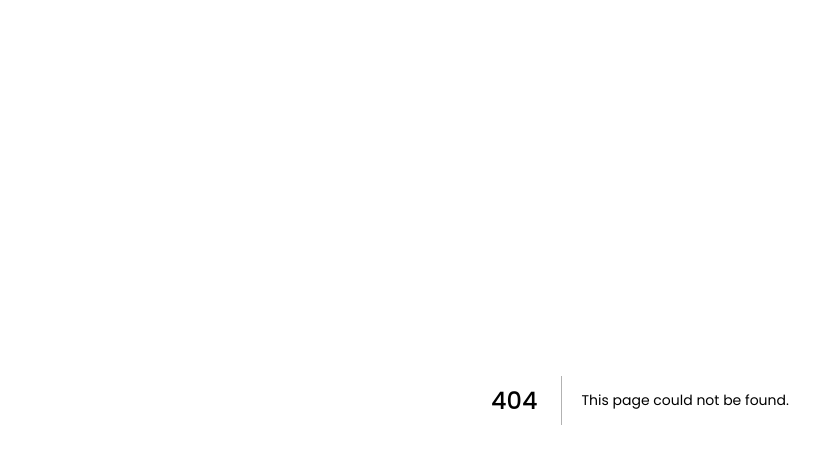
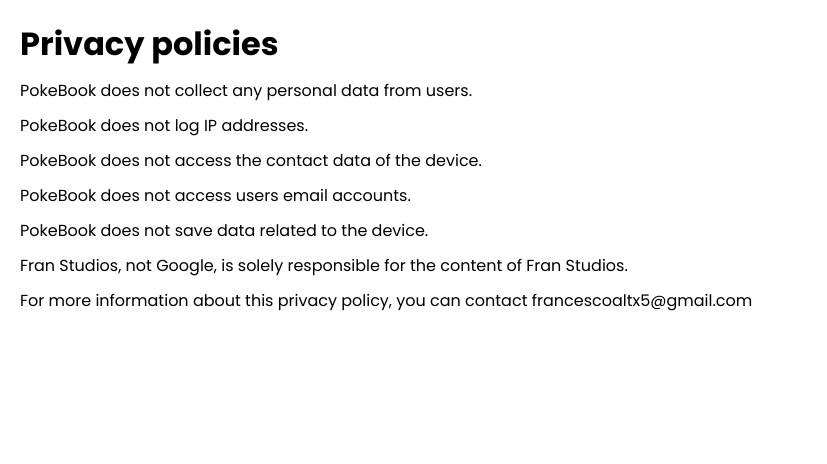
Before and after one commit to francescoalterio/portfolio-nextjs, a Next.js app: page /pokebook in a window 1280 px wide. Before the commit this address had no page. Shown: the top 464 px of the page, without its empty margins (0-827 px from the left). Built offline with nearby package versions, Linux system fonts and the light colour scheme.

Commit message:
add pokebook Privacy policies

```diff
--- /dev/null
+++ b/pages/pokebook.js
@@ -0,0 +1,28 @@
+export default function pokebook() {
+  return (
+    <div style={{ marginLeft: 20, marginTop: 20 }}>
+      <h1 style={{ marginBottom: 10 }}>Privacy policies</h1>
+      <p style={{ marginBottom: 10 }}>
+        PokeBook does not collect any personal data from users.
+      </p>
+      <p style={{ marginBottom: 10 }}>PokeBook does not log IP addresses.</p>
+      <p style={{ marginBottom: 10 }}>
+        PokeBook does not access the contact data of the device.
+      </p>
+      <p style={{ marginBottom: 10 }}>
+        PokeBook does not access users email accounts.
+      </p>
+      <p style={{ marginBottom: 10 }}>
+        PokeBook does not save data related to the device.
+      </p>
+      <p style={{ marginBottom: 10 }}>
+        Fran Studios, not Google, is solely responsible for the content of Fran
+        Studios.
+      </p>
+      <p style={{ marginBottom: 10 }}>
+        For more information about this privacy policy, you can contact
+        francescoaltx5@gmail.com
+      </p>
+    </div>
+  );
+}
```
